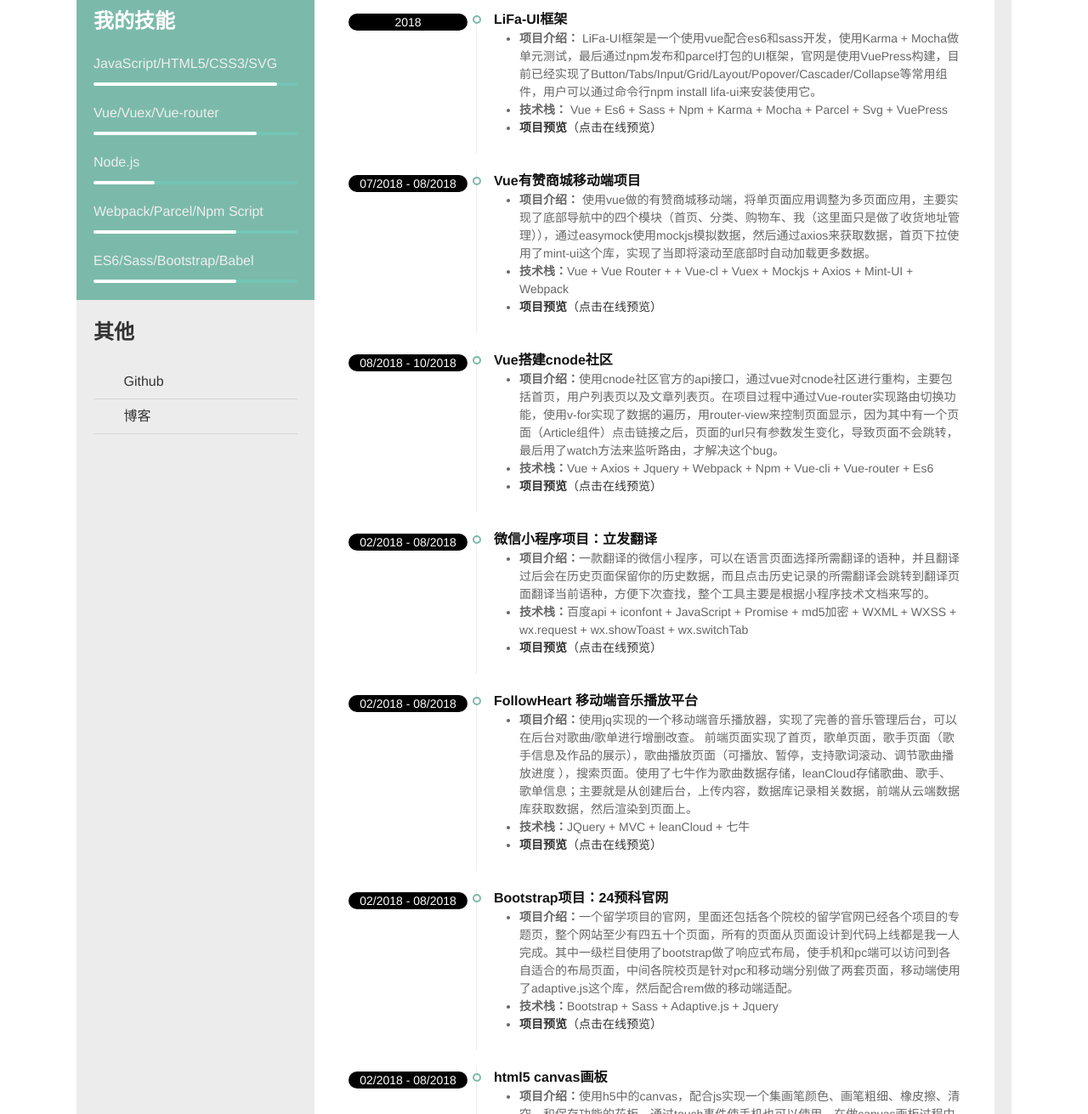
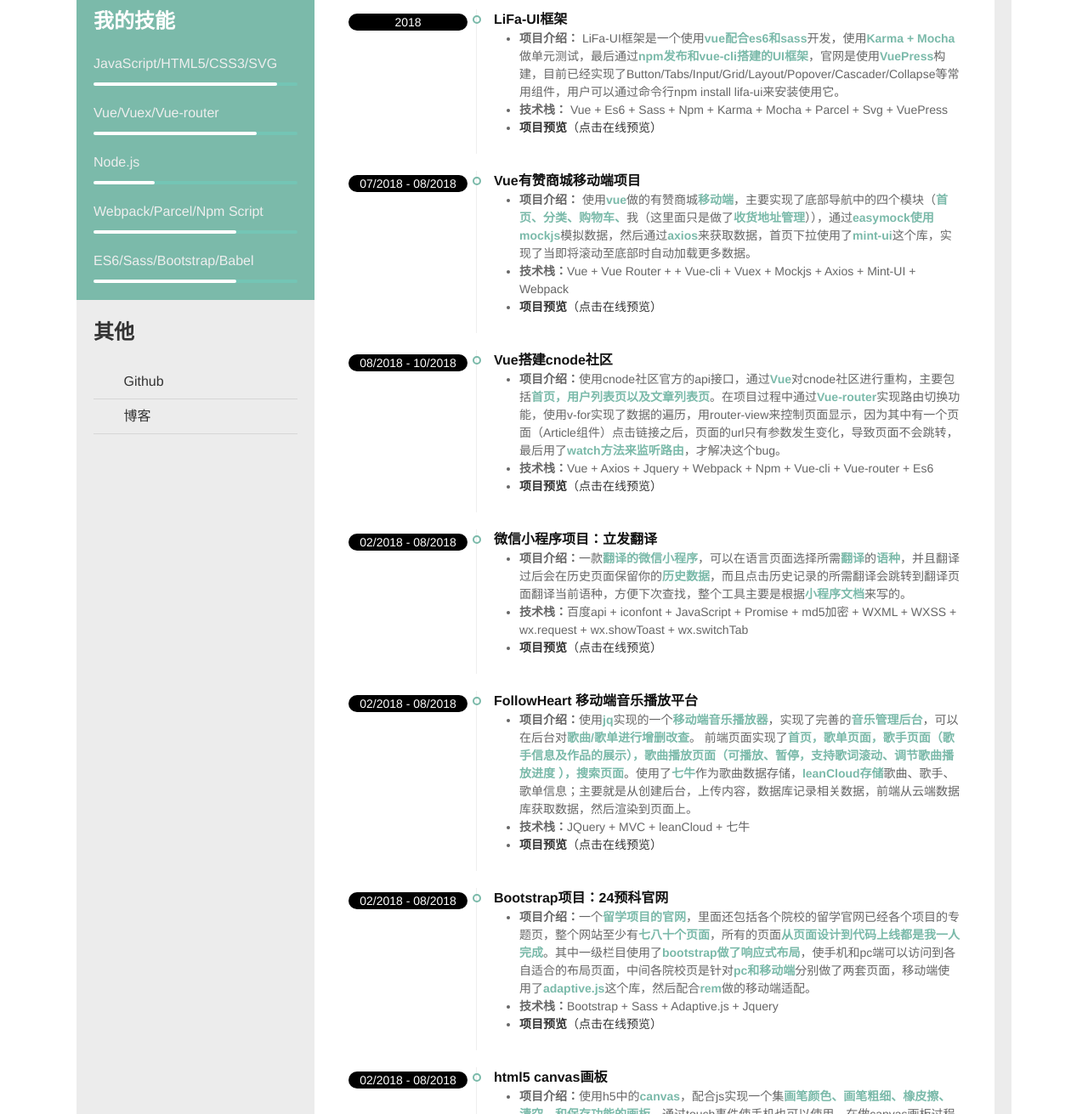
Before and after one commit to wanglifa/pdf-resume, a plain HTML site: page index.html in a window 1280 px wide. Shown: the part 484-1795 px from the top of the page at 85% size. Drawn offline with Linux system fonts and the light colour scheme; some icons are missing; a small style sheet from the web is missing.

Commit message:
添加pdf简历重点字高亮

```diff
--- a/index.html
+++ b/index.html
@@ -13,7 +13,9 @@
             padding: 0;
             box-sizing: border-box;
         }
-
+        strong.important{
+            color: #7bbaaa;
+        }
         a {
             text-decoration: none;
             color: #333;
@@ -278,6 +280,7 @@
             .section .more ul {
                 margin-left: 20px;
                 padding-bottom: 4px;
+                padding-top: 6px;
             }
 
             .wrapper {
@@ -331,7 +334,7 @@
                 <img src="./images/erweima.png" alt="">
                 <span style="font-size: 12px;display: inline-block;text-align: center;width: 100%;">在线简历预览</span>
             </div>
-            <p>2年前端开发经验，熟悉Vue技术栈，熟悉模块化、工程化开发流程，Webpack的配置小能手，熟练使用ES6写代码，有小程序、移动端开发经验</p>
+            <p>2年前端开发经验，熟练<strong class="important">Vue技术栈</strong>，熟悉模块化、工程化开发流程，熟练使用<strong class="important">ES6</strong>写代码，有<strong class="important">小程序、移动端</strong>开发经验</p>
 
         </div>
         <div class="experience section">
@@ -340,9 +343,9 @@
                 <div class="left pill">2015.11-2018.10</div>
                 <div class="more">
                     <h3><strong style="margin-left: -10px">2015.11-2018.10</strong> 明日教育科技有限公司<span
-                            style="margin-left: 26px;">前端&设计</span></h3>
+                            style="margin-left: 26px;"><strong class="important">前端&设计</strong></span></h3>
                     <ul>
-                        <li>主要负责公司的网站界面设计和静态页的实现，使用的技术栈主要有js、Bootstrap、Jquery、Sass、Adaptive.js、移动端。</li>
+                        <li>主要负责公司的网站<strong class="important">界面设计</strong>和页面（<strong class="important">PC端和移动端以及响应式</strong>）的实现，使用的技术栈主要有js、Bootstrap、Jquery、Sass、Adaptive.js、移动端。</li>
                     </ul>
                 </div>
             </div>
@@ -354,8 +357,8 @@
                 <div class="more">
                     <h4>LiFa-UI框架</h4>
                     <ul>
-                        <li><strong>项目介绍：</strong> LiFa-UI框架是一个使用vue配合es6和sass开发，使用Karma +
-                            Mocha做单元测试，最后通过npm发布和parcel打包的UI框架，官网是使用VuePress构建，目前已经实现了Button/Tabs/Input/Grid/Layout/Popover/Cascader/Collapse等常用组件，用户可以通过命令行npm
+                        <li><strong>项目介绍：</strong> LiFa-UI框架是一个使用<strong class="important">vue配合es6和sass</strong>开发，使用<strong class="important">Karma +
+                            Mocha</strong>做单元测试，最后通过<strong class="important">npm发布和vue-cli搭建的UI框架</strong>，官网是使用<strong class="important">VuePress</strong>构建，目前已经实现了Button/Tabs/Input/Grid/Layout/Popover/Cascader/Collapse等常用组件，用户可以通过命令行npm
                             install lifa-ui来安装使用它。
                         </li>
                         <li><strong>技术栈：</strong> Vue + Es6 + Sass + Npm + Karma + Mocha + Parcel + Svg + VuePress</li>
@@ -374,9 +377,9 @@
                     <h4>Vue有赞商城移动端项目</h4>
                     <ul>
                         <li><strong>项目介绍：</strong>
-                            使用vue做的有赞商城移动端，将单页面应用调整为多页面应用，主要实现了底部导航中的四个模块（首页、分类、购物车、我（这里面只是做了收货地址管理）），通过easymock使用mockjs模拟数据，然后通过axios来获取数据，首页下拉使用了mint-ui这个库，实现了当即将滚动至底部时自动加载更多数据。
+                            使用<strong class="important">vue</strong>做的有赞商城<strong class="important">移动端</strong>，主要实现了底部导航中的四个模块（<strong class="important">首页、分类、购物车、</strong>我（这里面只是做了<strong class="important">收货地址管理</strong>）），通过<strong class="important">easymock使用mockjs</strong>模拟数据，然后通过<strong class="important">axios</strong>来获取数据，首页下拉使用了<strong class="important">mint-ui</strong>这个库，实现了当即将滚动至底部时自动加载更多数据。
                         </li>
-                        <li><strong>技术栈：</strong>Vue + Vue Router + + Vue-­cl + Vuex + Mockjs + Axios + Mint-UI +
+                        <li><strong>技术栈：</strong>Vue + Vue Router + + Vue-­cli + Vuex + Mockjs + Axios + Mint-UI +
                             Webpack
                         </li>
                         <li><a href="https://wanglifa1995.com/youzan/dist/index.html"><strong>项目预览</strong>（点击在线预览）</a>
@@ -392,7 +395,7 @@
                 <div class="more">
                     <h4>Vue搭建cnode社区</h4>
                     <ul>
-                        <li><strong>项目介绍：</strong>使用cnode社区官方的api接口，通过vue对cnode社区进行重构，主要包括首页，用户列表页以及文章列表页。在项目过程中通过Vue-router实现路由切换功能，使用v-for实现了数据的遍历，用router-view来控制页面显示，因为其中有一个页面（Article组件）点击链接之后，页面的url只有参数发生变化，导致页面不会跳转，最后用了watch方法来监听路由，才解决这个bug。
+                        <li><strong>项目介绍：</strong>使用cnode社区官方的api接口，通过<strong class="important">Vue</strong>对cnode社区进行重构，主要包括<strong class="important">首页，用户列表页以及文章列表页</strong>。在项目过程中通过<strong class="important">Vue-router</strong>实现路由切换功能，使用v-for实现了数据的遍历，用router-view来控制页面显示，因为其中有一个页面（Article组件）点击链接之后，页面的url只有参数发生变化，导致页面不会跳转，最后用了<strong class="important">watch方法来监听路由</strong>，才解决这个bug。
                         </li>
                         <li><strong>技术栈：</strong>Vue + Axios + Jquery + Webpack + Npm + Vue-­cli + Vue-router + Es6</li>
                         <li><a href="https://wanglifa1995.com/cnode/dist/index.html#/"><strong>项目预览</strong>（点击在线预览）</a>
@@ -407,7 +410,7 @@
                 <div class="more">
                     <h4>微信小程序项目：立发翻译</h4>
                     <ul>
-                        <li><strong>项目介绍：</strong>一款翻译的微信小程序，可以在语言页面选择所需翻译的语种，并且翻译过后会在历史页面保留你的历史数据，而且点击历史记录的所需翻译会跳转到翻译页面翻译当前语种，方便下次查找，整个工具主要是根据小程序技术文档来写的。
+                        <li><strong>项目介绍：</strong>一款<strong class="important">翻译的微信小程序</strong>，可以在语言页面选择所需<strong class="important">翻译</strong>的<strong class="important">语种</strong>，并且翻译过后会在历史页面保留你的<strong class="important">历史数据</strong>，而且点击历史记录的所需翻译会跳转到翻译页面翻译当前语种，方便下次查找，整个工具主要是根据<strong class="important">小程序文档</strong>来写的。
                         </li>
                         <li><strong>技术栈：</strong>百度api + iconfont + JavaScript + Promise + md5加密 + WXML + WXSS +
                             wx.request + wx.showToast + wx.switchTab
@@ -425,9 +428,9 @@
                 <div class="more">
                     <h4>FollowHeart 移动端音乐播放平台</h4>
                     <ul>
-                        <li><strong>项目介绍：</strong>使用jq实现的一个移动端音乐播放器，实现了完善的音乐管理后台，可以在后台对歌曲/歌单进行增删改查。
-                            前端页面实现了首页，歌单页面，歌手页面（歌手信息及作品的展示），歌曲播放页面（可播放、暂停，支持歌词滚动、调节歌曲播放进度
-                            ），搜索页面。使用了七牛作为歌曲数据存储，leanCloud存储歌曲、歌手、歌单信息；主要就是从创建后台，上传内容，数据库记录相关数据，前端从云端数据库获取数据，然后渲染到页面上。
+                        <li><strong>项目介绍：</strong>使用<strong class="important">jq</strong>实现的一个<strong class="important">移动端音乐播放器</strong>，实现了完善的<strong class="important">音乐管理后台</strong>，可以在后台对<strong class="important">歌曲/歌单进行增删改查</strong>。
+                            前端页面实现了<strong class="important">首页，歌单页面，歌手页面（歌手信息及作品的展示），歌曲播放页面（可播放、暂停，支持歌词滚动、调节歌曲播放进度
+                            ），搜索页面</strong>。使用了<strong class="important">七牛</strong>作为歌曲数据存储，<strong class="important">leanCloud存储</strong>歌曲、歌手、歌单信息；主要就是从创建后台，上传内容，数据库记录相关数据，前端从云端数据库获取数据，然后渲染到页面上。
                         </li>
                         <li><strong>技术栈：</strong>JQuery + MVC + leanCloud + 七牛</li>
                         <li><a href="https://wanglifa1995.com/163-music/src/index.html"><strong>项目预览</strong>（点击在线预览）</a>
@@ -440,7 +443,7 @@
                 <div class="more">
                     <h4>Bootstrap项目：24预科官网</h4>
                     <ul>
-                        <li><strong>项目介绍：</strong>一个留学项目的官网，里面还包括各个院校的留学官网已经各个项目的专题页，整个网站至少有四五十个页面，所有的页面从页面设计到代码上线都是我一人完成。其中一级栏目使用了bootstrap做了响应式布局，使手机和pc端可以访问到各自适合的布局页面，中间各院校页是针对pc和移动端分别做了两套页面，移动端使用了adaptive.js这个库，然后配合rem做的移动端适配。
+                        <li><strong>项目介绍：</strong>一个<strong class="important">留学项目的官网</strong>，里面还包括各个院校的留学官网已经各个项目的专题页，整个网站至少有<strong class="important">七八十个页面</strong>，所有的页面<strong class="important">从页面设计到代码上线都是我一人完成</strong>。其中一级栏目使用了<strong class="important">bootstrap做了响应式布局</strong>，使手机和pc端可以访问到各自适合的布局页面，中间各院校页是针对<strong class="important">pc和移动端</strong>分别做了两套页面，移动端使用了<strong class="important">adaptive.js</strong>这个库，然后配合<strong class="important">rem</strong>做的移动端适配。
                         </li>
                         <li><strong>技术栈：</strong>Bootstrap + Sass + Adaptive.js + Jquery</li>
                         <li><a href="http://www.24yuke.com/"><strong>项目预览</strong>（点击在线预览）</a>
@@ -453,7 +456,7 @@
                 <div class="more">
                     <h4>html5 canvas画板</h4>
                     <ul>
-                        <li><strong>项目介绍：</strong>使用h5中的canvas，配合js实现一个集画笔颜色、画笔粗细、橡皮擦、清空、和保存功能的花板，通过touch事件使手机也可以使用。在做canvas画板过程中遇到的问题及使用的知识点请移步到博客：<a
+                        <li><strong>项目介绍：</strong>使用h5中的<strong class="important">canvas</strong>，配合js实现一个集<strong class="important">画笔颜色、画笔粗细、橡皮擦、清空、和保存功能的画板</strong>，通过touch事件使手机也可以使用。在做canvas画板过程中遇到的问题及使用的知识点请移步到博客：<a
                                 href="https://zhuanlan.zhihu.com/p/38422042">canvas画布初体验</a></li>
                         <li><strong>技术栈：</strong>html5 Canvas + Js</li>
                         <li><a href="https://wanglifa1995.com/canvas-first/"><strong>项目预览</strong>（点击在线预览）</a>
```
